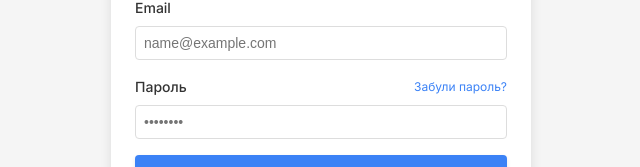
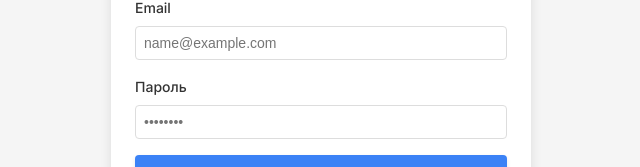
Before and after one commit to Premisterio/Diploma, a React (Vite) app in the folder frontend/: page /auth in a window 1280 px wide. Shown: the part 365-532 px from the top of the page, without its empty margins (319-959 px from the left). Built offline with nearby package versions, Linux system fonts and the light colour scheme; no server answers.

Commit message:
Removed unused UI element

```diff
--- a/frontend/src/components/LoginForm.jsx
+++ b/frontend/src/components/LoginForm.jsx
@@ -96,9 +96,6 @@ function LoginForm() {
           <label htmlFor="password" className="form-label">
             Пароль
           </label>
-          <a href="#" className="form-link">
-            Забули пароль?
-          </a>
         </div>
         <input
           id="password"
```
